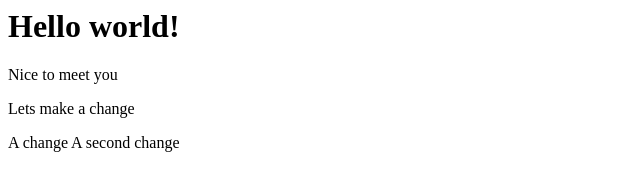
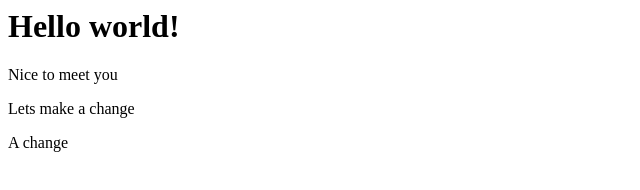
Before and after one commit to propernicedigital/haus-fewd, a plain HTML site: page index.html in a window 1280 px wide. Shown: the whole page, without its empty margins (0-640 px from the left). Drawn offline with Linux system fonts and the light colour scheme.

Commit message:
Revert "second change"
This reverts commit be25208c8e50db27ac22f2525f0af361e9bce9a2.

```diff
--- a/index.html
+++ b/index.html
@@ -3,6 +3,3 @@
 <p>Lets make a change</p>
 
 A change
-
-
-A second change
```
